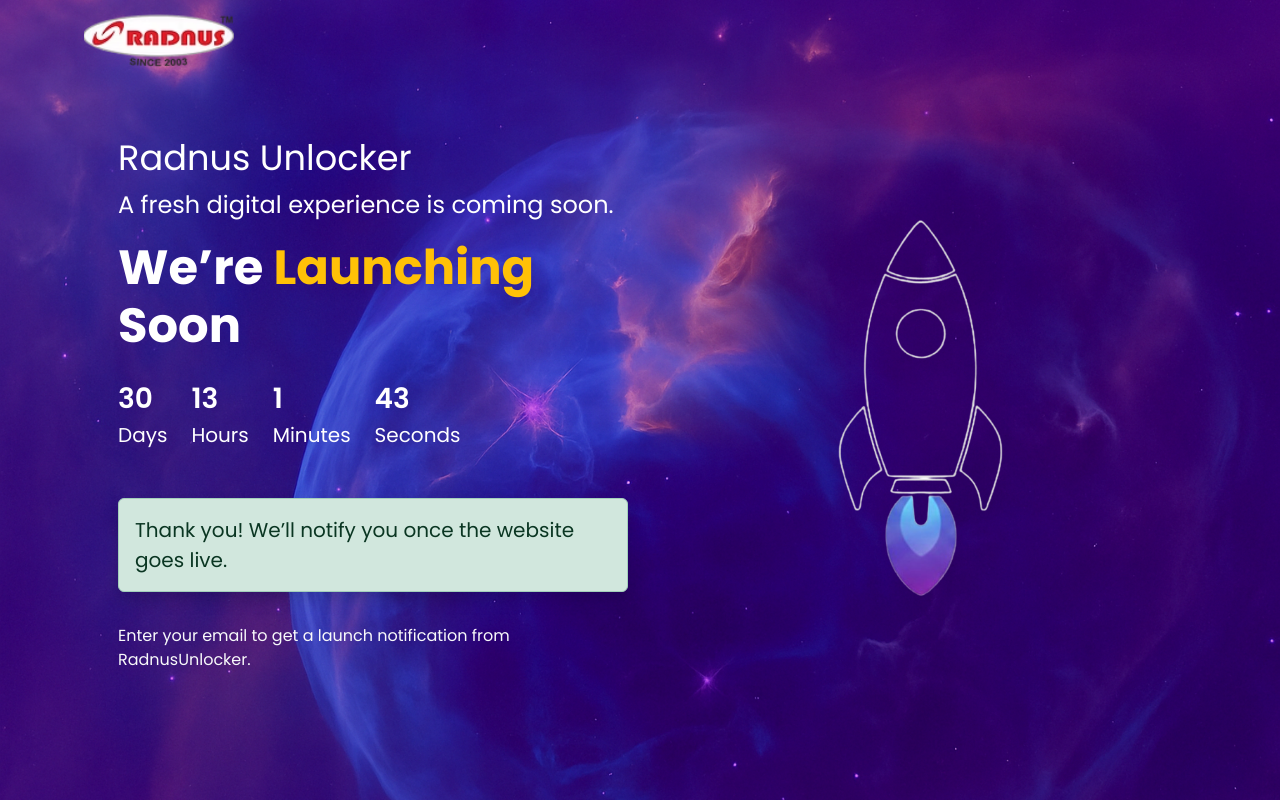
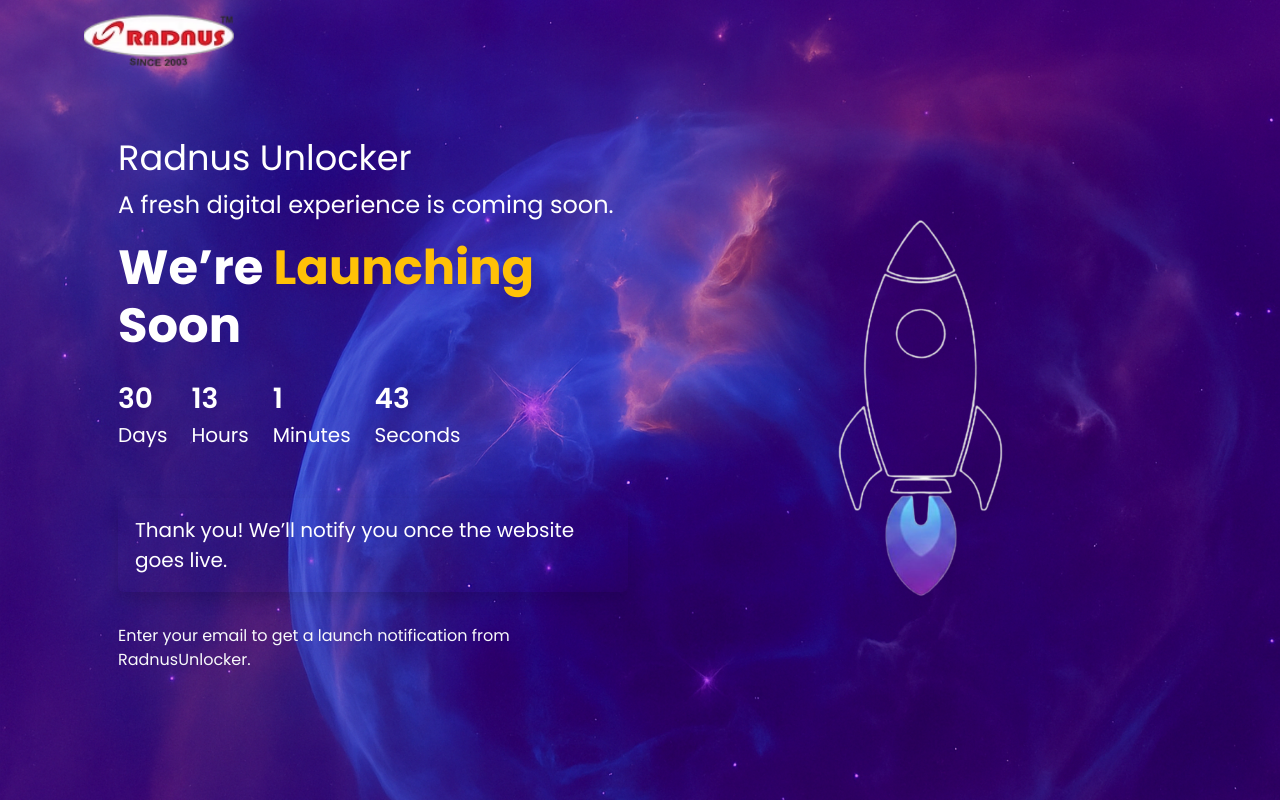
Before and after one commit to webdevelopmentdept-dotcom/radnusunlocker, a React (Vite) app: page / in a window 1280 px wide. Both pictures are taken after typing "name@example.com" into the empty fields and a click on the button "Notify Me". Built offline with nearby package versions, Linux system fonts and the light colour scheme.

Commit message:
Added seo

```diff
--- a/src/Radnuscomingsoon.jsx
+++ b/src/Radnuscomingsoon.jsx
@@ -69,7 +69,7 @@ function Radnuscomingsoon() {
         />
         <meta
           name="keywords"
-          content="Radnus Unlocker, mobile unlock service, coming soon"
+          content="Radnus unlocker, mobile unlock service, coming soon,Radnus,radnus,Randus Pondicherry,Radnus new idea,Radnus new launch"
         />
         <link rel="canonical" href="https://www.radnusunlockers.com/" />
         <meta property="og:title" content="Radnus Unlocker | Launching Soon" />
@@ -198,7 +198,7 @@ function Radnuscomingsoon() {
                   </form>
                 ) : (
                   <div
-                    className="mt-4 alert alert-success p-3 w-auto fs-5 shadow"
+                    className="mt-4 alert p-3 w-auto fs-5 shadow"
                     role="alert"
                   >
                     Thank you! We’ll notify you once the website goes live.
```
